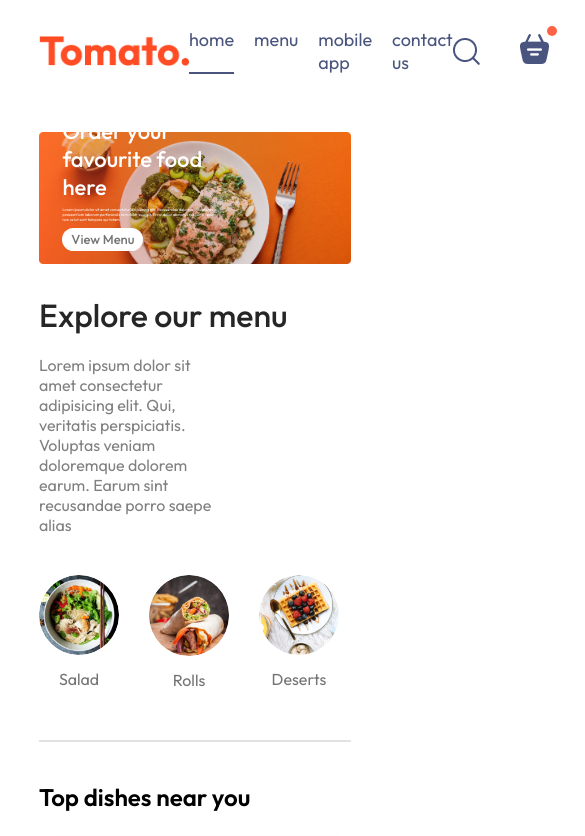
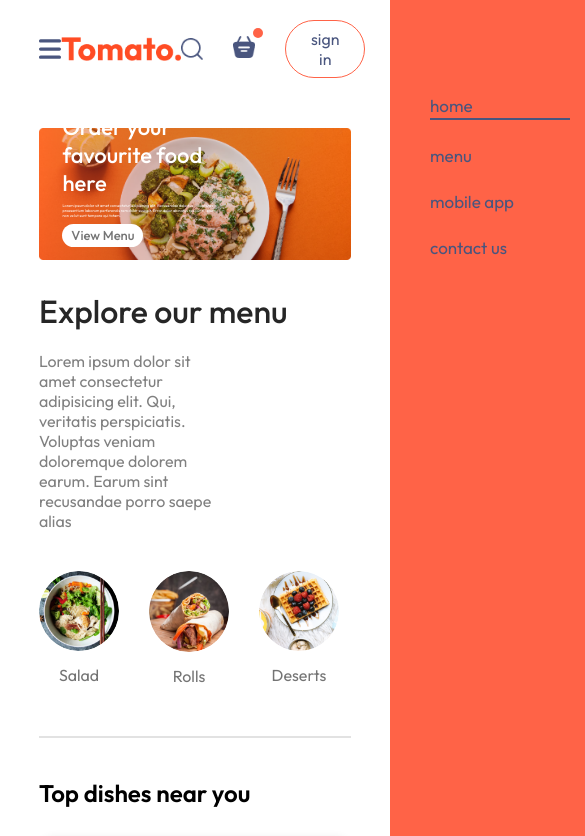
Before and after one commit to PhoebeHuHu/food-ordering-page, a React (Vite) app in the folder frontend/: page / in a window 390 px wide. Shown: the top 836 px of the page, 585 px wide, since content can reach past the window. Built offline with nearby package versions, Linux system fonts and the light colour scheme.

Commit message:
feat: responsible nav bar

```diff
--- a/frontend/src/assets/assets.js
+++ b/frontend/src/assets/assets.js
@@ -59,6 +59,7 @@ import profile_icon from './profile_icon.png'
 import bag_icon from './bag_icon.png'
 import logout_icon from './logout_icon.png'
 import parcel_icon from './parcel_icon.png'
+import menu_icon from './menu_icon.svg'
 
 export const assets = {
     logo,
@@ -79,7 +80,8 @@ export const assets = {
     profile_icon,
     logout_icon,
     bag_icon,
-    parcel_icon
+    parcel_icon,
+    menu_icon
 }
 
 export const menu_list = [
--- a/frontend/src/components/Navbar/Navbar.jsx
+++ b/frontend/src/components/Navbar/Navbar.jsx
@@ -11,10 +11,17 @@ const Navbar = () => {
         { label: 'mobile app', key: 'mobile-app' },
         { label: 'contact us', key: 'contact-us' }
     ]
+
+    const [mobileMenu, setMobileMenu] = useState(false);
+    const toggleMenu = () => {
+        mobileMenu ? setMobileMenu(false) : setMobileMenu(true)
+    }
+
     return (
         <div className='navbar'>
+            <img src={assets.menu_icon} alt="" className='menu-icon' onClick={toggleMenu} />
             <img src={assets.logo} alt="" className="logo" />
-            <ul className="navbar-menu">
+            <ul className={`navbar-menu ${mobileMenu ? '' : 'hide-mobile-menu'}`}>
                 {NAV_ITEMS.map((item) => (
                     <NavbarItem key={item.key} label={item.label} isActive={menu === item.key} onClick={() => setMenu(item.key)} />
                 ))}
@@ -26,6 +33,7 @@ const Navbar = () => {
                     <div className="dot"></div>
                 </div>
                 <button>sign in</button>
+
             </div>
         </div>
     )
--- a/frontend/src/components/Navbar/navbar.css
+++ b/frontend/src/components/Navbar/navbar.css
@@ -63,3 +63,73 @@
     top: -8px;
     right: -8px;
 }
+
+.menu-icon {
+    display: none;
+}
+
+/* ------media query------ */
+@media(max-width:1050px) {
+    .navbar .logo {
+        width: 120px;
+    }
+
+    .navbar-menu {
+        gap: 20px;
+        font-size: 17px;
+    }
+
+    .navbar-account {
+        gap: 30px;
+    }
+
+    .navbar-account img {
+        width: 22px;
+    }
+
+    .navbar-account button {
+        padding: 8px 25px;
+    }
+}
+
+@media(max-width:900px) {
+    .navbar-menu {
+        display: inline-block;
+        position: fixed;
+        top: 0;
+        right: 0;
+        bottom: 0;
+        background-color: var(--main-color-tomato);
+        z-index: 10;
+        width: 220px;
+        padding: 70px 0;
+        transition: 0.5s;
+
+    }
+
+    .navbar-menu li {
+        display: block;
+        margin: 25px 40px;
+    }
+
+    nav ul li {
+        display: block;
+        margin: 25px 40px;
+    }
+
+    .menu-icon {
+        display: block;
+        width: 30px;
+        cursor: pointer;
+    }
+
+    .hide-mobile-menu {
+        right: -220px;
+    }
+
+    .menu-icon {
+        z-index: 10;
+        display: block;
+        width: 22px;
+    }
+}
```
Also changed, not shown: frontend/src/assets/menu_icon.svg (added).
